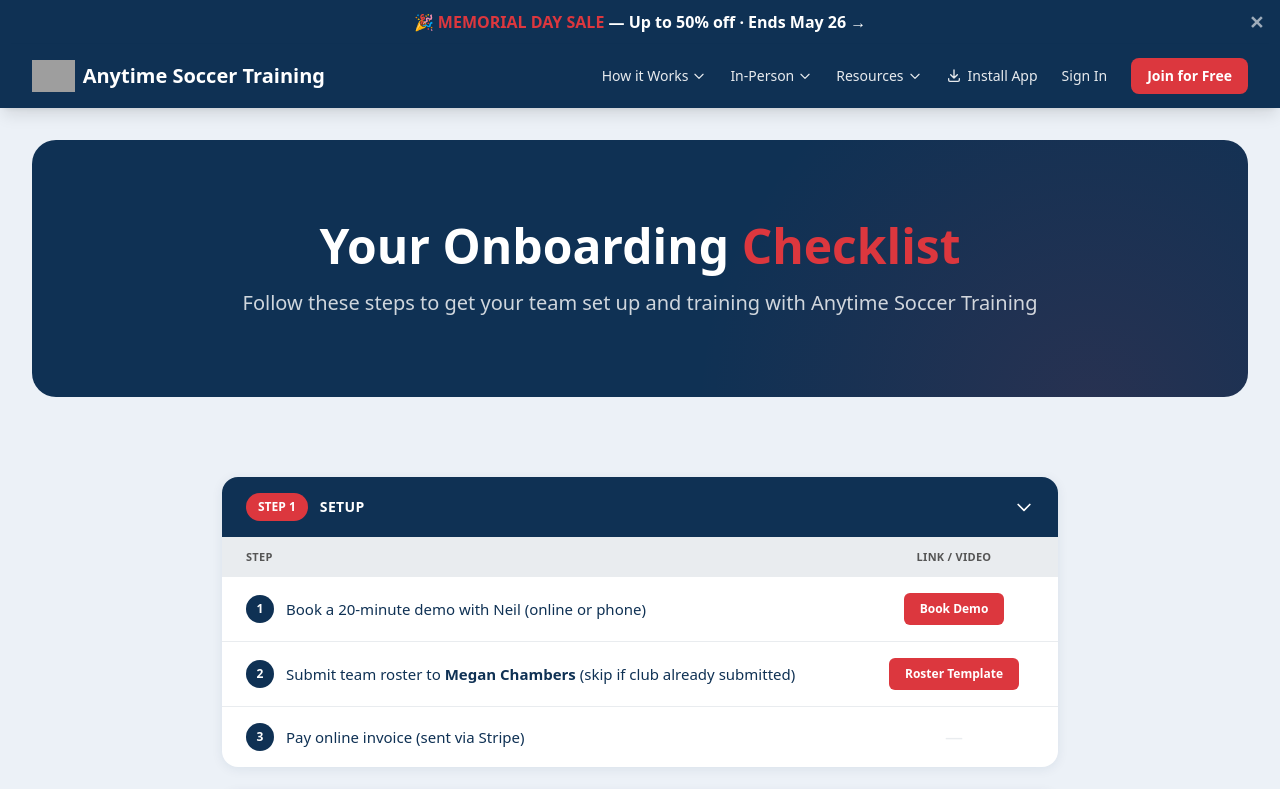
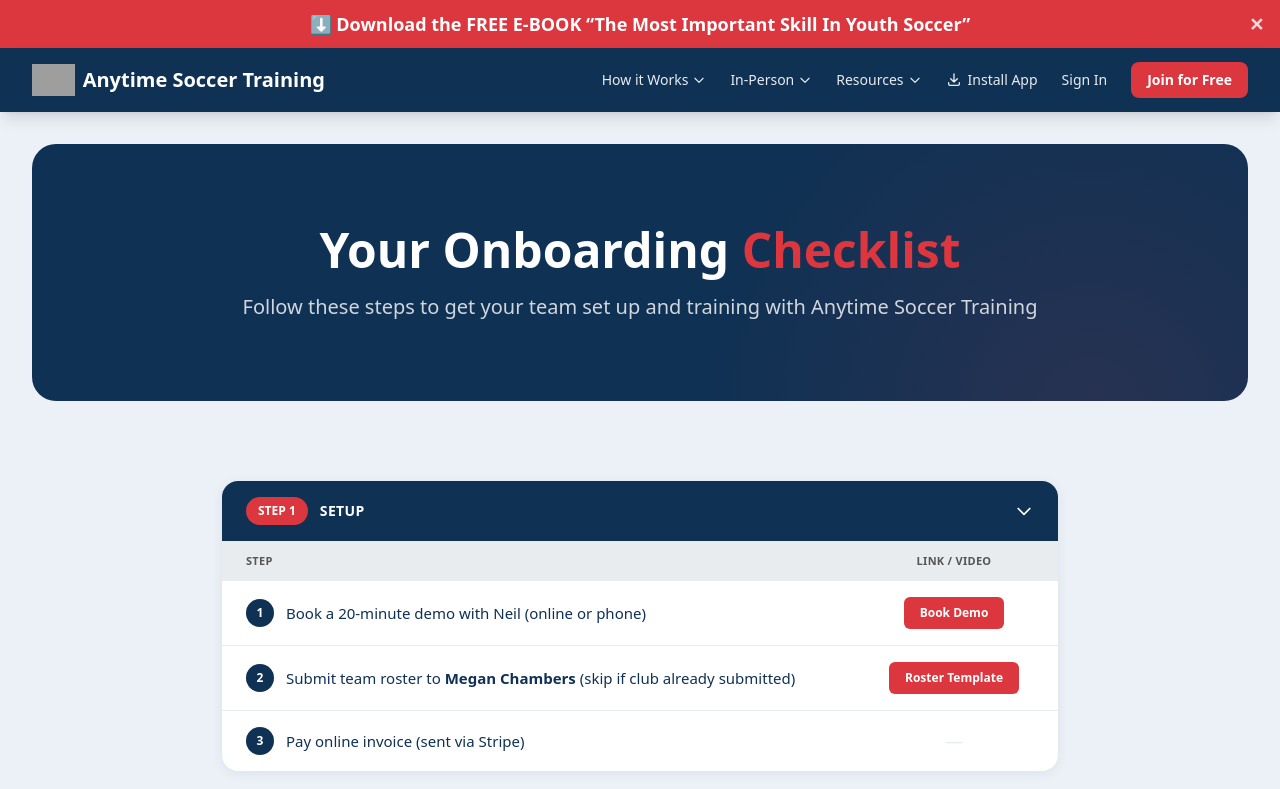
Before and after one commit to dundura/anytime-soccer-training, a Next.js app: page /coach-onboarding in a window 1280 px wide. Shown: the top 789 px of the page. Built offline with nearby package versions, Linux system fonts and the light colour scheme; grey boxes are pictures that could not be loaded.

Commit message:
AnnouncementBanner: ebook only, no sale logic ever

```diff
--- a/src/components/AnnouncementBanner.tsx
+++ b/src/components/AnnouncementBanner.tsx
@@ -3,35 +3,10 @@
 import { useState } from 'react';
 import Link from 'next/link';
 
-const SALE_END = new Date('2026-05-26T23:59:59-05:00');
-
 export default function AnnouncementBanner() {
   const [dismissed, setDismissed] = useState(false);
-  const saleActive = Date.now() < SALE_END.getTime();
 
   if (dismissed) return null;
-
-  if (saleActive) {
-    return (
-      <div className="bg-navy text-white text-center py-2.5 px-12 relative">
-        <Link
-          href="/memorial-day-sale"
-          target="_blank"
-          rel="noopener noreferrer"
-          className="text-white! no-underline font-bold text-sm md:text-base hover:underline"
-        >
-          🎉 <span className="text-red">MEMORIAL DAY SALE</span> — Up to 50% off · Ends May 26 →
-        </Link>
-        <button
-          onClick={() => setDismissed(true)}
-          className="absolute right-3 top-1/2 -translate-y-1/2 text-white/60 hover:text-white text-lg font-bold bg-transparent border-none cursor-pointer p-1 leading-none"
-          aria-label="Dismiss banner"
-        >
-          ✕
-        </button>
-      </div>
-    );
-  }
 
   return (
     <div className="bg-red text-white text-center py-2.5 px-12 relative">
```
